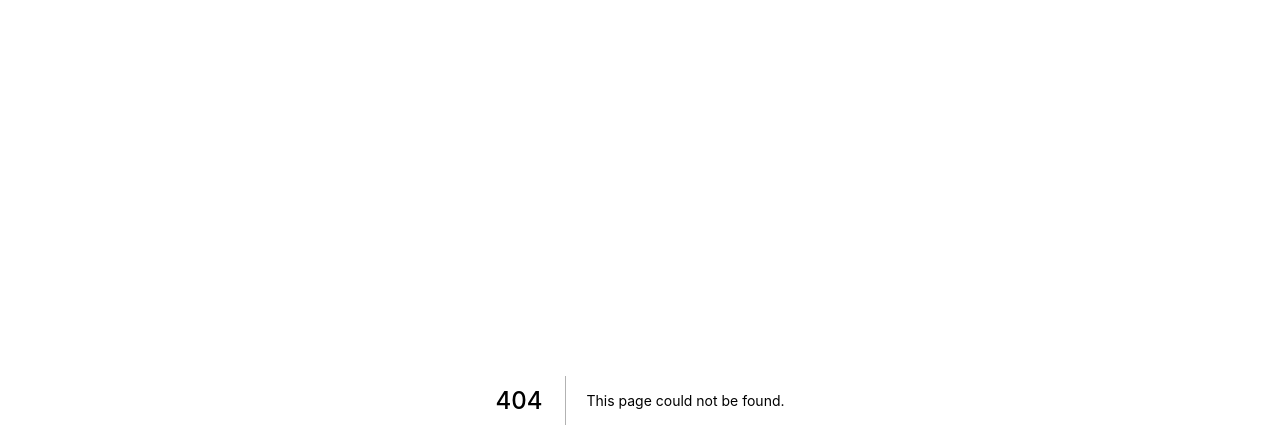
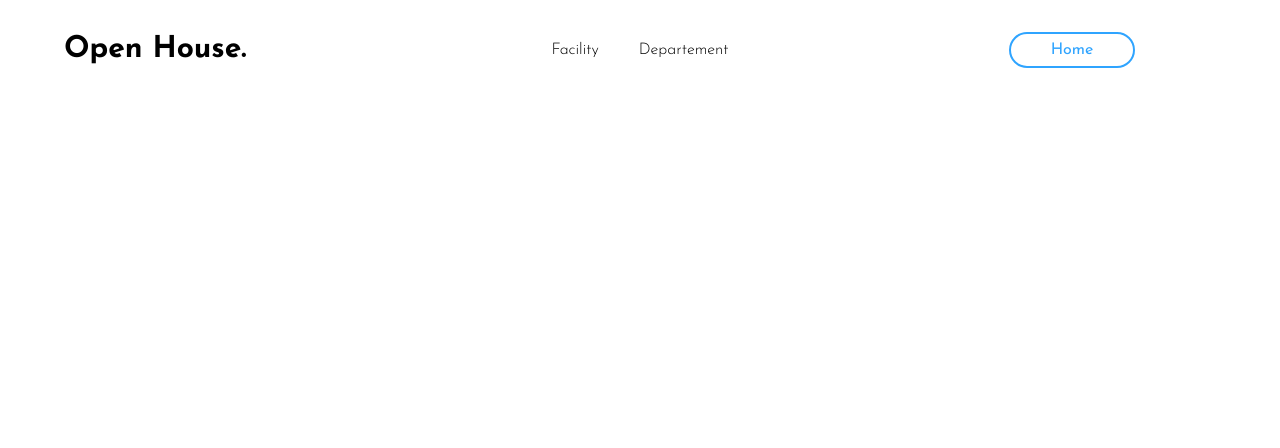
Before and after one commit to aufarhmn/web-open-house, a Next.js app: page /faq in a window 1280 px wide. Before the commit this address had no page. Shown: the top 448 px of the page. Built offline with nearby package versions, Linux system fonts and the light colour scheme.

Commit message:
Added: Route to FAQ Page

```diff
--- a/components/NavItems.js
+++ b/components/NavItems.js
@@ -1,4 +1,8 @@
+import { useRouter } from 'next/router'
+
 function NavItems({ children }) {
+    const router = useRouter()
+
     return(
         <>
         <li><a className="font-light text-l py-4">{children}</a></li>
--- a/components/Navbar.js
+++ b/components/Navbar.js
@@ -1,7 +1,23 @@
-import React from "react";
+import React, { useEffect, useState } from "react";
 import NavItems from "./NavItems";
+import Link from 'next/link'
+import { useRouter } from "next/router";
+
 
 function Navbar() {
+
+    const [page, setPage] = useState("faq")
+    const router = useRouter()
+
+    useEffect(() => {
+        if(router.pathname != "/"){
+            setPage("")
+        }
+        else{
+            setPage("faq")
+        }
+    })
+
     return (
         // TODO: Responsive (Breakpoint pakai hamburger icon) + Fixed Content
         <>
@@ -18,7 +34,9 @@ function Navbar() {
                             </ul>
                         </div>
                         <div className="w-3/12 text-center">
-                            <a className="border-2 border-blue-500 text-blue-500 py-2 px-10 rounded-full text-bold"> FAQ </a>
+                            <Link href={`/${page}`}>
+                                <a className="border-2 border-blue-500 text-blue-500 py-2 px-10 rounded-full text-bold">{page == "faq" ? " FAQ " : "Home"}</a>
+                            </Link>
                         </div>
                     </div>
                 </div>
--- /dev/null
+++ b/pages/faq.js
@@ -0,0 +1,9 @@
+import Navbar from "../components/Navbar";
+
+export default function FAQ() {
+    return(
+        <>
+            <Navbar />
+        </>
+    )
+}
```
Also changed, not shown: 1 other file (tests, documents, lock files or other folders).
